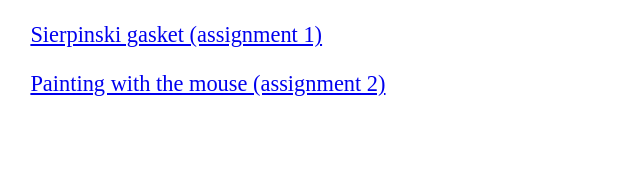
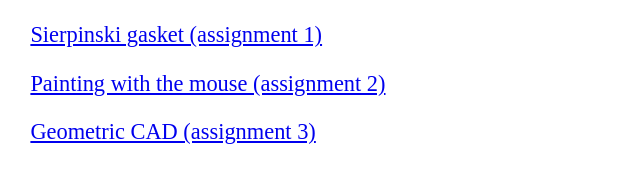
Before and after one commit to velickym/coursera, a plain HTML site: page webgl/index.html in a window 1280 px wide. Shown: the whole page, without its empty margins (0-640 px from the left). Drawn offline with Linux system fonts and the light colour scheme.

Commit message:
Adding assignment 3 into index.html

```diff
--- a/webgl/index.html
+++ b/webgl/index.html
@@ -21,5 +21,7 @@
 
     <a href="brushpaint/index.html">Painting with the mouse (assignment 2)</a>
 
+    <a href="cad/index.html">Geometric CAD (assignment 3)</a>
+
 </body>
 </html>
```
